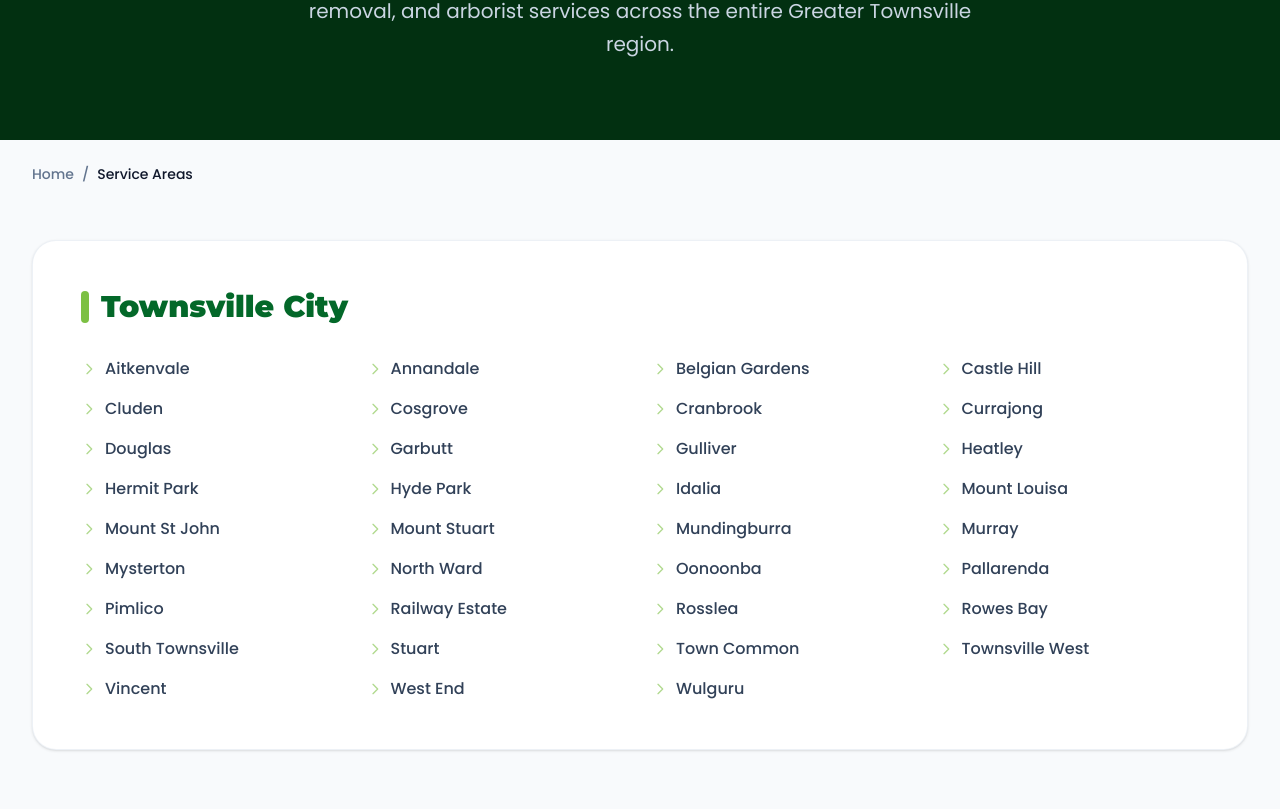
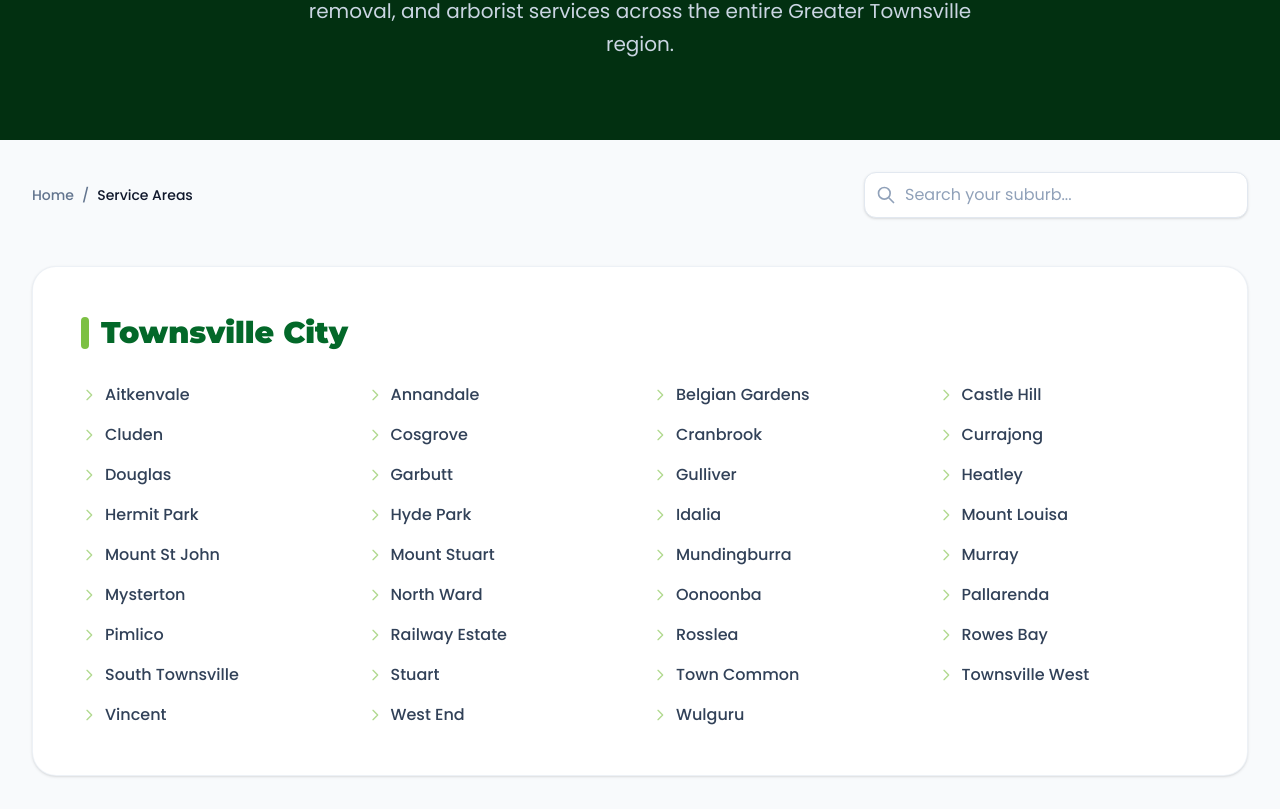
Before and after one commit to raheel2k29/Arbco-Tree, a Next.js app: page /service-areas in a window 1280 px wide. Shown: the part 311-1120 px from the top of the page. Built offline with nearby package versions, Linux system fonts and the light colour scheme.

Commit message:
Feat: Add real-time search filtering to the Service Areas directory page

```diff
--- a/src/app/service-areas/page.tsx
+++ b/src/app/service-areas/page.tsx
@@ -1,10 +1,12 @@
 "use client";
-import React, { useEffect } from "react";
+import React, { useEffect, useState } from "react";
 import Link from "next/link";
 
-import { regions, slugify, services } from "@/lib/locationData";
+import { regions, slugify } from "@/lib/locationData";
 
 export default function ServiceAreasPage() {
+  const [searchQuery, setSearchQuery] = useState("");
+
   useEffect(() => {
     // Intersection Observer for scroll entrance animations
     const observer = new IntersectionObserver((entries) => {
@@ -21,7 +23,14 @@ export default function ServiceAreasPage() {
     });
 
     return () => observer.disconnect();
-  }, []);
+  }, [searchQuery]); // Re-run when search changes so new elements get observed
+
+  const filteredRegions = regions.map(region => ({
+    ...region,
+    suburbs: region.suburbs.filter(suburb =>
+      suburb.toLowerCase().includes(searchQuery.toLowerCase())
+    )
+  })).filter(region => region.suburbs.length > 0);
 
   return (
     <main className="min-h-screen bg-slate-50 pb-20">
@@ -38,19 +47,48 @@ export default function ServiceAreasPage() {
         </div>
       </div>
 
-      {/* Breadcrumbs */}
-      <div className="max-w-[1440px] mx-auto px-4 lg:px-8 py-6">
+      {/* Breadcrumbs & Search Bar container */}
+      <div className="max-w-[1440px] mx-auto px-4 lg:px-8 pt-8 pb-4">
+        <div className="flex flex-col md:flex-row md:items-center justify-between gap-6">
           <div className="flex items-center text-sm text-slate-500 gap-2 font-sans font-medium">
             <Link href="/" className="hover:text-[#036829] transition-colors">Home</Link>
             <span>/</span>
             <span className="text-slate-900">Service Areas</span>
           </div>
+
+          {/* Search Bar */}
+          <div className="relative w-full md:w-96">
+            <div className="absolute inset-y-0 left-0 pl-3 flex items-center pointer-events-none">
+              <svg className="h-5 w-5 text-slate-400" fill="none" viewBox="0 0 24 24" stroke="currentColor">
+                <path strokeLinecap="round" strokeLinejoin="round" strokeWidth={2} d="M21 21l-6-6m2-5a7 7 0 11-14 0 7 7 0 0114 0z" />
+              </svg>
+            </div>
+            <input
+              type="text"
+              placeholder="Search your suburb..."
+              value={searchQuery}
+              onChange={(e) => setSearchQuery(e.target.value)}
+              className="block w-full pl-10 pr-3 py-3 border border-slate-200 rounded-xl leading-5 bg-white placeholder-slate-400 focus:outline-none focus:ring-2 focus:ring-[#7cc043] focus:border-[#7cc043] transition-all font-sans text-slate-800 shadow-sm"
+            />
+            {searchQuery && (
+              <button
+                onClick={() => setSearchQuery('')}
+                className="absolute inset-y-0 right-0 pr-3 flex items-center text-slate-400 hover:text-slate-600 transition-colors"
+              >
+                <svg className="h-5 w-5" fill="none" viewBox="0 0 24 24" stroke="currentColor">
+                  <path strokeLinecap="round" strokeLinejoin="round" strokeWidth={2} d="M6 18L18 6M6 6l12 12" />
+                </svg>
+              </button>
+            )}
+          </div>
+        </div>
       </div>
 
       {/* Regions Grid */}
       <div className="max-w-[1440px] mx-auto px-4 lg:px-8 py-8 space-y-16">
-        {regions.map((region, idx) => (
-          <div key={idx} className="bg-white rounded-3xl p-8 lg:p-12 shadow-sm border border-slate-200/60 reveal-slide-up" style={{ animationDelay: `${idx * 100}ms` }}>
+        {filteredRegions.length > 0 ? (
+          filteredRegions.map((region, idx) => (
+            <div key={idx} className="bg-white rounded-3xl p-8 lg:p-12 shadow-sm border border-slate-200/60 reveal-slide-up" style={{ animationDelay: `${idx * 50}ms` }}>
               <h2 className="text-2xl lg:text-3xl font-extrabold text-[#036829] font-heading mb-8 flex items-center gap-3">
                 <span className="h-8 w-2 bg-[#7cc043] rounded-full inline-block"></span>
                 {region.name}
@@ -68,7 +106,22 @@ export default function ServiceAreasPage() {
                 ))}
               </div>
             </div>
-        ))}
+          ))
+        ) : (
+          <div className="text-center py-20 bg-white rounded-3xl border border-slate-200/60 shadow-sm">
+            <svg className="mx-auto h-12 w-12 text-slate-300 mb-4" fill="none" viewBox="0 0 24 24" stroke="currentColor">
+              <path strokeLinecap="round" strokeLinejoin="round" strokeWidth={2} d="M9.172 16.172a4 4 0 015.656 0M9 10h.01M15 10h.01M21 12a9 9 0 11-18 0 9 9 0 0118 0z" />
+            </svg>
+            <h3 className="text-xl font-bold text-slate-800 font-heading mb-2">No suburbs found</h3>
+            <p className="text-slate-500 font-sans">We couldn't find any suburb matching "{searchQuery}".</p>
+            <button
+              onClick={() => setSearchQuery('')}
+              className="mt-6 text-[#036829] font-bold hover:underline"
+            >
+              Clear search
+            </button>
+          </div>
+        )}
       </div>
 
       {/* CTA Section */}
```
Lines whose indentation alone changed are shown as unchanged.
